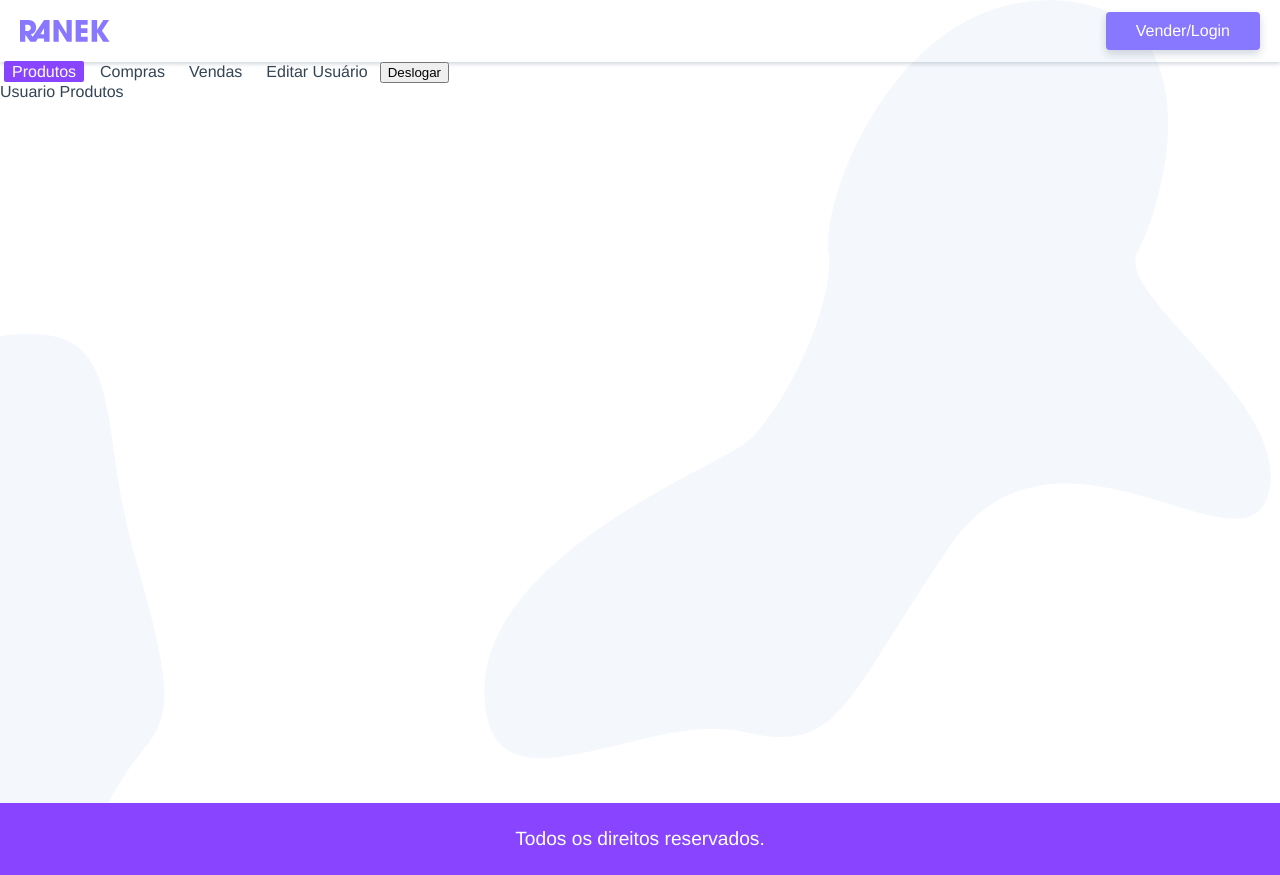
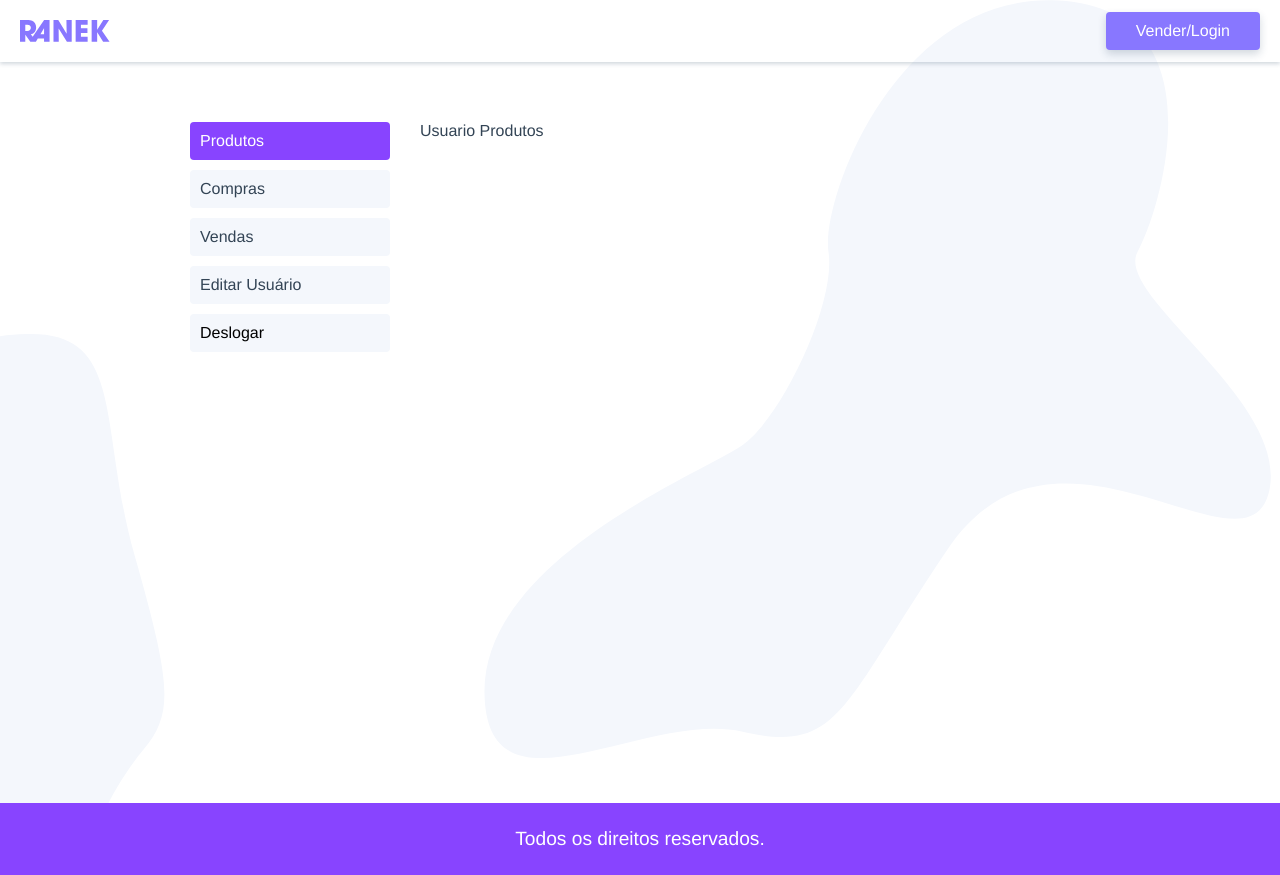
Before and after one commit to victorroli/ranek.github.io, a Vue app: page /usuario in a window 1280 px wide. Built offline with nearby package versions, Linux system fonts and the light colour scheme.

Commit message:
Estilizando página do Usuário

```diff
--- a/src/components/ProdutosPaginar.vue
+++ b/src/components/ProdutosPaginar.vue
@@ -54,7 +54,7 @@
 };
 </script>
 
-<style>
+<style scoped>
 li {
   display: inline-block;
 }
--- a/src/views/usuario/Usuario.vue
+++ b/src/views/usuario/Usuario.vue
@@ -15,7 +15,7 @@
           <router-link :to="{name: 'usuario-editar'}">Editar Usuário</router-link>
         </li>
         <li>
-          <button @click.prevent="deslogar">Deslogar</button>
+          <button @click="deslogar">Deslogar</button>
         </li>
       </ul>
     </nav>
@@ -38,4 +38,44 @@
 </script>
 
 <style>
+.usuario {
+  display: grid;
+  grid-template-columns: minmax(140px, 200px) 1fr;
+  max-width: 900px;
+  margin: 40px auto;
+  grid-gap: 30px;
+  padding: 20px;
+}
+
+@media screen and (max-width: 500px) {
+  .usuario {
+    grid-template-columns: 1frm;
+    margin: 0px auto;
+  }
+}
+
+.sidenav a,
+.sidenav button {
+  padding: 10px;
+  display: block;
+  background: #f4f7fc;
+  margin-bottom: 10px;
+  border-radius: 4px;
+}
+
+.sidenav a.router-link-exact-active,
+.sidenav a:hover,
+.sidenav button:hover {
+  background: #84f;
+  color: #fff;
+}
+
+.sidenav button {
+  border: none;
+  font-size: 1rem;
+  font-family: "Avenir", Helvetica, Arial, sans-serif;
+  text-align: left;
+  width: 100%;
+  cursor: pointer;
+}
 </style>
```
